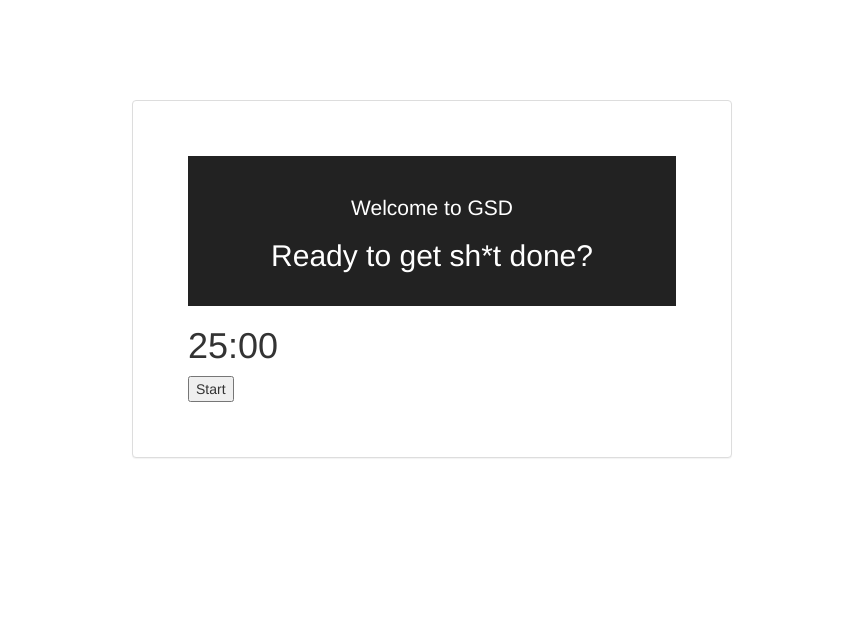
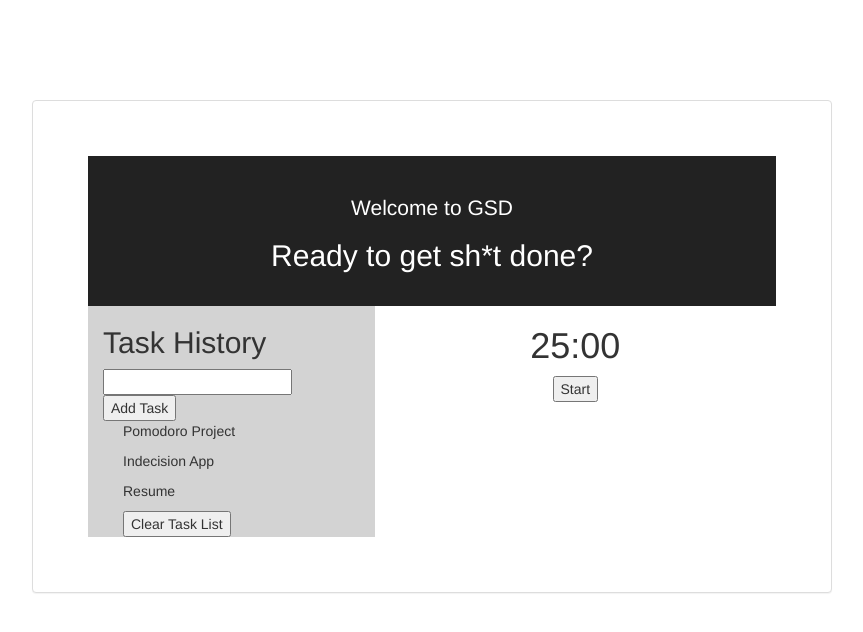
Before and after one commit to nwyll/gsd, a React (Create React App) app: page / in a window 1280 px wide. Shown: the top 632 px of the page, without its empty margins (208-1071 px from the left). Built offline with nearby package versions, Linux system fonts and the light colour scheme.

Commit message:
stub out main app layout

```diff
--- a/src/App.css
+++ b/src/App.css
@@ -1,5 +1,5 @@
 .App {
-  width: 600px;
+  width: 800px;
   margin-top: 100px;
   padding: 40px;
 }
@@ -16,6 +16,18 @@
   font-size: 1.5em;
 }
 
+.col-left {
+  background-color: #D3D3D3;
+}
+
+.col-right {
+  text-align: center;
+}
+
+.task-list {
+  padding-left: 20px;
+}
+
 @media (max-width: 650px) {
   .App {
     margin: 20px 20px 0;
--- a/src/App.js
+++ b/src/App.js
@@ -5,13 +5,15 @@ import Timer from './components/Timer';
 class App extends Component {
   constructor(props) {
     super(props);
-
     this.state = {
       sessionType: "working",
-      workCounter: 0
+      workCounter: 0,
+      tasks: ["Pomodoro Project", "Indecision App", "Resume"],
     }
 
     this.getTimer = this.getTimer.bind(this);
+    this.handleAddTask = this.handleAddTask.bind(this);
+    this.handleClearList = this.handleClearList.bind(this);
   }
 
   getTimer(type) {
@@ -36,9 +38,17 @@ class App extends Component {
     }
   }
 
-  isFinished(){
-    //if work sesion completed => getTimer(take5);
+  handleAddTask() {
+    alert('handleAddTask');
   }
+
+  handleClearList() {
+    alert('handleCLearList');
+  }
+
+  // isFinished(){
+  //   //if work sesion completed => getTimer(take5);
+  // }
 
   render() {
     const title = "Welcome to GSD";
@@ -48,17 +58,25 @@ class App extends Component {
       <div className="App panel panel-default center-block">
         <div className="panel-body">
           <div className="container-fluid">
+            <Header title={title} subtitle={subtitle}/>
             <div className="row">
-              <Header title={title} subtitle={subtitle}/>
+              <div className="col-sm-5 col-left">
+                <AddTask
+                  handleAddTask={this.handleAddTask}
+                />
+                <TaskList
+                  tasks={this.state.tasks}
+                  handleClearList={this.handleClearList}
+                />
+                  {/* <Task />  subcomponent in TaskList*/}
+                {/* WorkSession Button */}
+                {/* Break Button - only shows after a sesion is completed */}
+
               </div>
-            <div className="row">
-              {/* WorkSession Timer */}
-              {/* Break Timer - only shows after a sesion is completed */}
-              {/* <AddTask /> */}
-              {/* <TaskList /> */}
-                {/* <Task />  subcomponent in TaskList*/}
+              <div className="col-sm-7 col-right">
                 {/* <Timer /> */}
                 {this.getTimer(this.state.sessionType)}
+              </div>
             </div>
           </div>
         </div>
@@ -69,11 +87,56 @@ class App extends Component {
 
 const Header = (props) => {
   return (
+    <div className="row">
       <header className="App-header">
         <h1 className="App-title">{props.title}</h1>
         {props.subtitle && <h2 className="App-subtitle">{props.subtitle}</h2>}
       </header>
+    </div>
   );
 };
 
+class AddTask extends Component {
+  handleAddTask(e) {
+    // prevent screen refresh
+    e.preventDefault();
+
+    const newTask = e.target.elements.task.value.trim();
+
+    if(newTask) {
+      alert(newTask);
+    }
+
+    // clear text from form input
+    e.target.elements.task.value = '';
+  }
+
+  render () {
+    return (
+      <div>
+        <h2>Task History</h2>
+        <form onSubmit={this.handleAddTask}>
+          <input type="text" name="task" />
+          <button>Add Task</button>
+        </form>
+
+      </div>
+    );
+  }
+}
+
+const TaskList = (props) => {
+  return (
+    <div className="task-list">
+      {
+        props.tasks.map((task) => <TaskItem key={task} taskText={task} />)
+      }
+      <button onClick={props.handleClearList}>Clear Task List</button>
+    </div>
+  );
+};
+
+const TaskItem = (props) => <p>{props.taskText}</p>;
+
+
 export default App;
```
Lines whose indentation alone changed are shown as unchanged.
